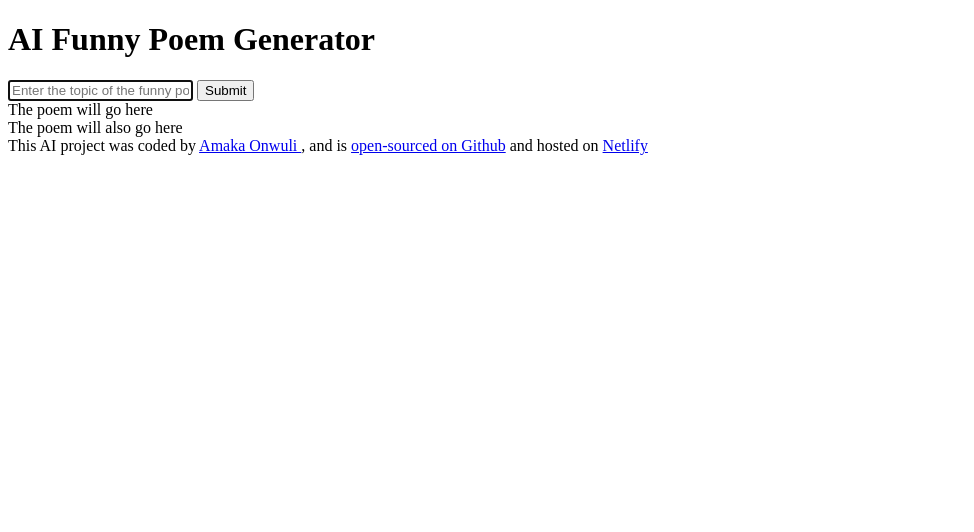
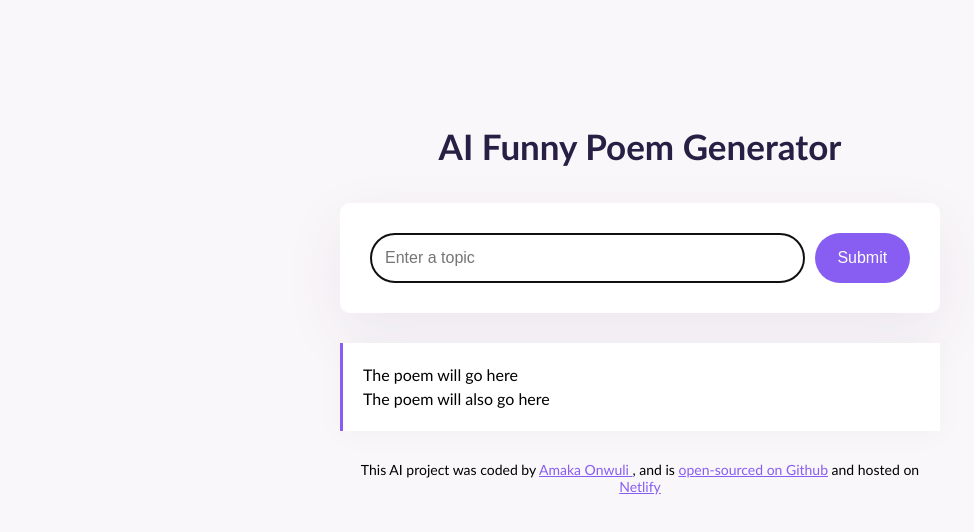
Before and after one commit to MadameAmaka/Funny-Poem-Generator, a plain HTML site: page index.html in a window 1280 px wide. Shown: the whole page, without its empty margins (0-974 px from the left). Drawn offline with Linux system fonts and the light colour scheme.

Commit message:
Added a few classes in the html, and styling to the project

```diff
--- a/index.html
+++ b/index.html
@@ -7,19 +7,21 @@
     <title>AI Funny Poem Generator</title>
   </head>
   <body>
+    <div class="container">
     <header><h1>AI Funny Poem Generator</h1></header>
     <main>
       <form action="">
         <input
           type="text"
-          placeholder="Enter the topic of the funny poem"
+          placeholder="Enter a topic"
           autofocus
           required
           autocomplete="off"
+          class="instructions"
         />
-        <input type="submit" />
+        <input type="submit" class="submit-button"/>
       </form>
-      <div>
+      <div class="poem">
         The poem will go here <br />
         The poem will also go here
       </div>
@@ -39,6 +41,7 @@
         >Netlify</a
       >
     </footer>
+</div>
     <script src="src/index.js"></script>
   </body>
 </html>
--- a/src/style.css
+++ b/src/style.css
@@ -0,0 +1,67 @@
+body{
+    background-color: #faf7fa;
+    font-family: 'Gill Sans', 'Gill Sans MT', Calibri, 'Trebuchet MS', sans-serif;
+}
+a{
+    color:  #885DF1;
+}
+.container{
+    margin: 120px auto;
+    max-width: 600px;
+}
+h1{
+    text-align: center;
+    font-weight: 700;
+    font-size: 35px;
+    line-height: 1.5;
+    color: #272044;
+
+}
+header{
+    margin-bottom: 30px;
+    }
+    main{
+        margin-bottom: ;
+    }
+form{
+    padding: 30px;
+    background-color: white;
+    box-shadow: 0px 20px 60px rgba(65, 50, 100, 0.08);
+    border-radius: 10px;
+    display: flex;
+    margin-bottom: 30px;
+}
+.instructions{
+    padding:14px;
+    border: 1px solid rgba(39, 33, 66, 0.5);
+    width: 80%;
+    font-size:16px;
+    border-radius: 30px;
+    line-height: 20px;
+    color:#272044;
+
+}
+.submit-button{
+    margin-left: 10px;
+    background: #885DF1;
+    color: white;
+    border-radius: 50px;
+    border: none;
+    width: 100px;
+    padding: 14px;
+    font-size: 16px;
+}
+.poem{
+    font-size: 16px;
+    background-color: #fff;
+    padding: 20px;
+    line-height: 1.5;
+    border-left: 3px solid #885DF1 ;
+    box-shadow: 0px 4px 30px rgba(39, 33, 66, 0.03);
+
+}
+footer{
+    text-align: center;
+    font-size: 14px;
+    margin-top: 30px;
+}
```
